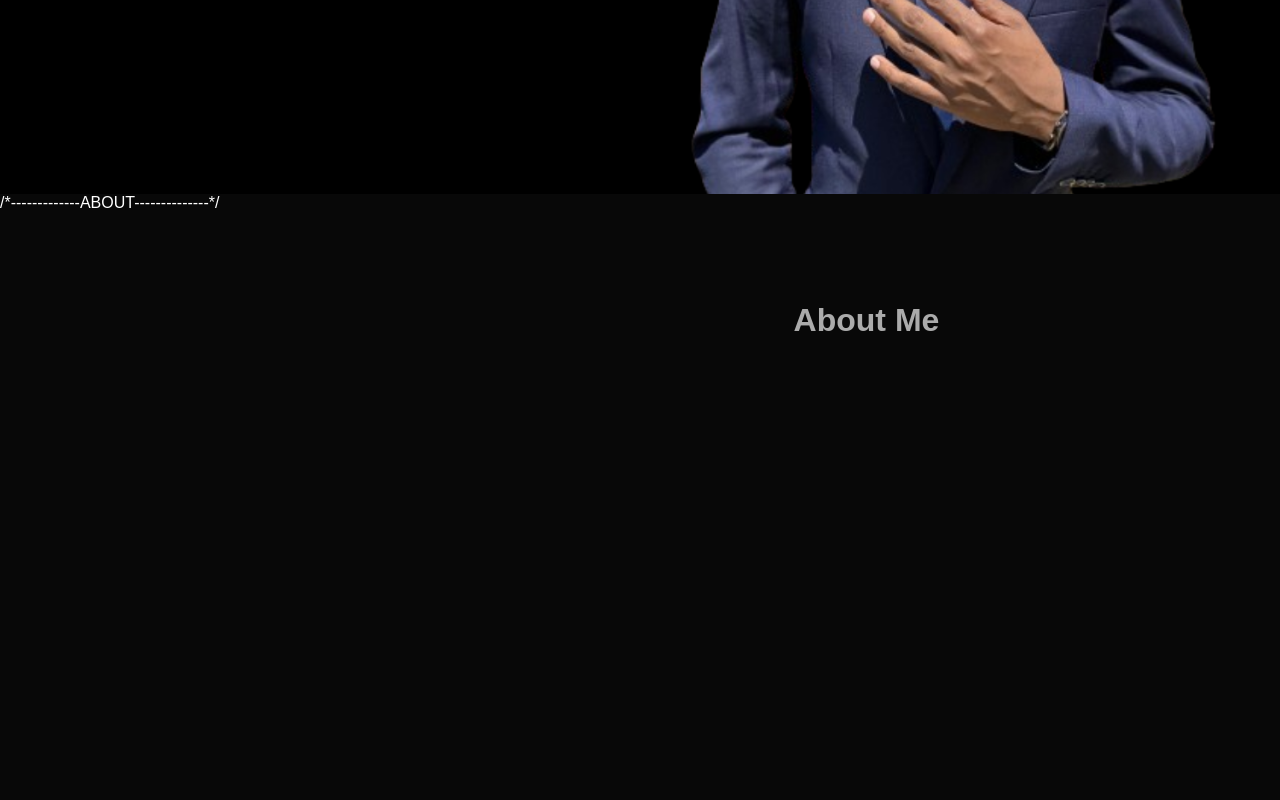
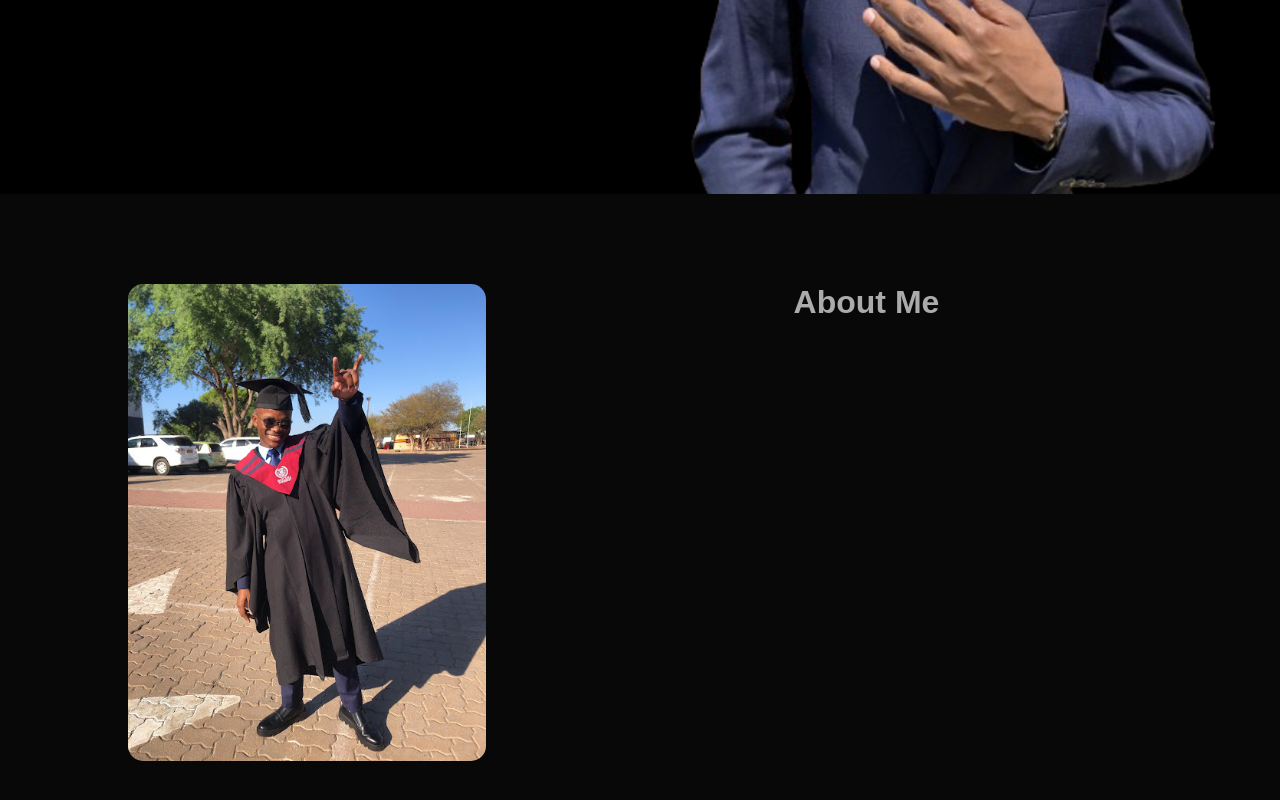
Before and after one commit to Mallow1304/Portfolio, a plain HTML site: page index.html in a window 1280 px wide. Shown: the part 606-1406 px from the top of the page. Before the commit the page ends 1035 px from the top, so only its background shows below. Drawn offline with Linux system fonts and the light colour scheme.

Commit message:
Add files via upload

```diff
--- a/index.html
+++ b/index.html
@@ -28,13 +28,13 @@
             </div>
         </div>
 
-        /*-------------ABOUT--------------*/
+        <!-------ABOUT------->
 
          <div id="about">
             <div class="container">
                 <div class="row">
                     <div class="about-col-1">
-                        <img src="assets/img/me.png" alt="">
+                        <img src="assets/img/me.jpg" alt="">
                     </div>
                     <div class="about-col-1">
                         <h1>About Me</h1>
```
